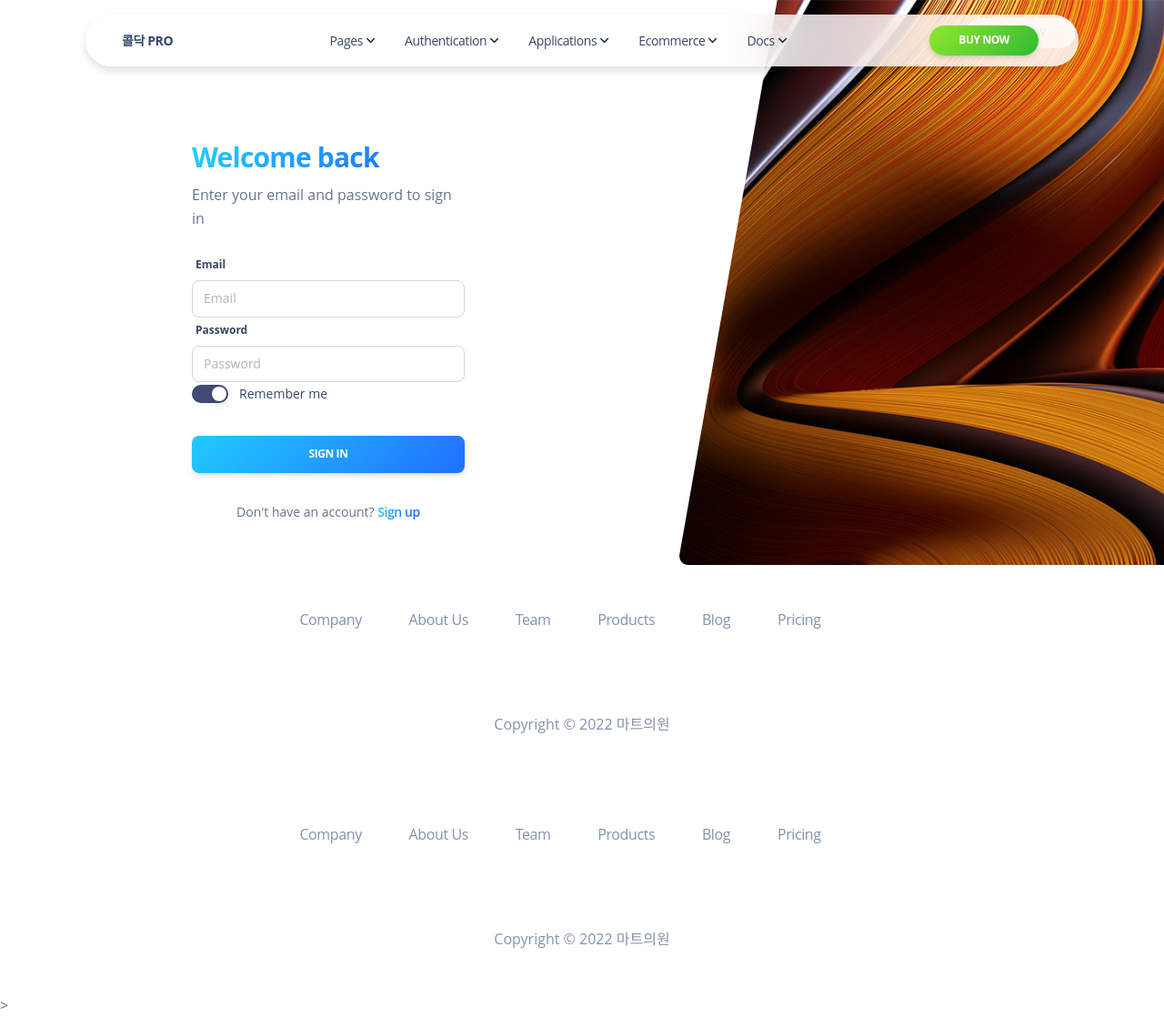
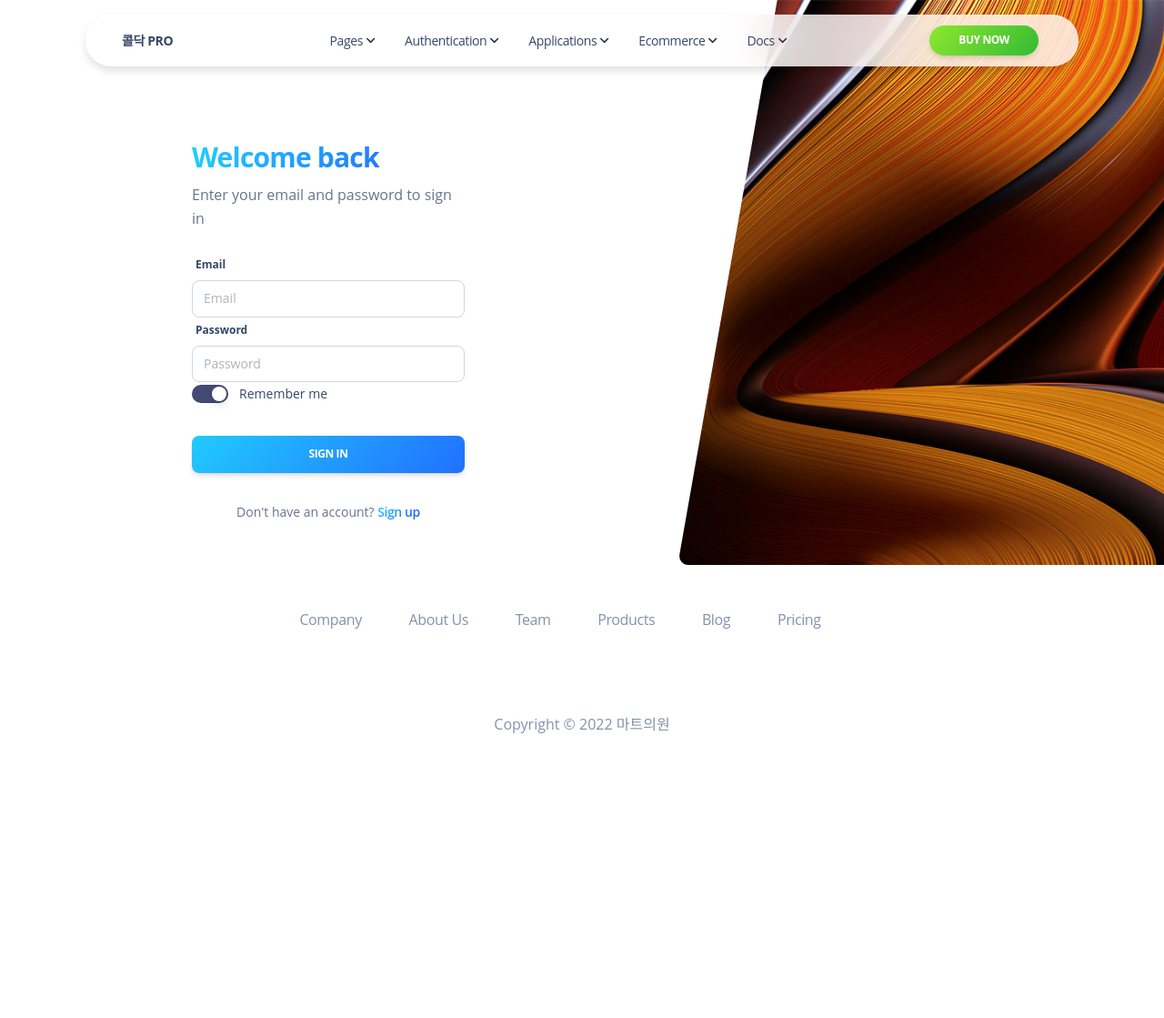
Before and after one commit to hanyusok/clinic-app, a Vue app: page /signin in a window 1280 px wide. Shown: the whole page at 91% size. After the commit the page ends 857 px from the top, so only its background shows below. Built offline with nearby package versions, Linux system fonts and the light colour scheme; what vue-sweetalert2, vue-tilt.js would draw is missing.

Commit message:
app.vue 수정

```diff
--- a/src/App.vue
+++ b/src/App.vue
@@ -5,17 +5,17 @@ import AppFooter from "@/components/Footer.vue";
 </script>
 
 <template>
-  <div>
-    <navbar />
+
+    <!-- <navbar /> -->
     <!-- <nav>
       <RouterLink to="/">Home</RouterLink>
       <RouterLink to="/about">About</RouterLink>
     </nav> -->
-  </div>
+
   <router-view />
-  <div>
+  <!-- <div>
     <app-footer />>
-  </div>
+  </div> -->
 </template>
 
 <style scoped></style>
```
